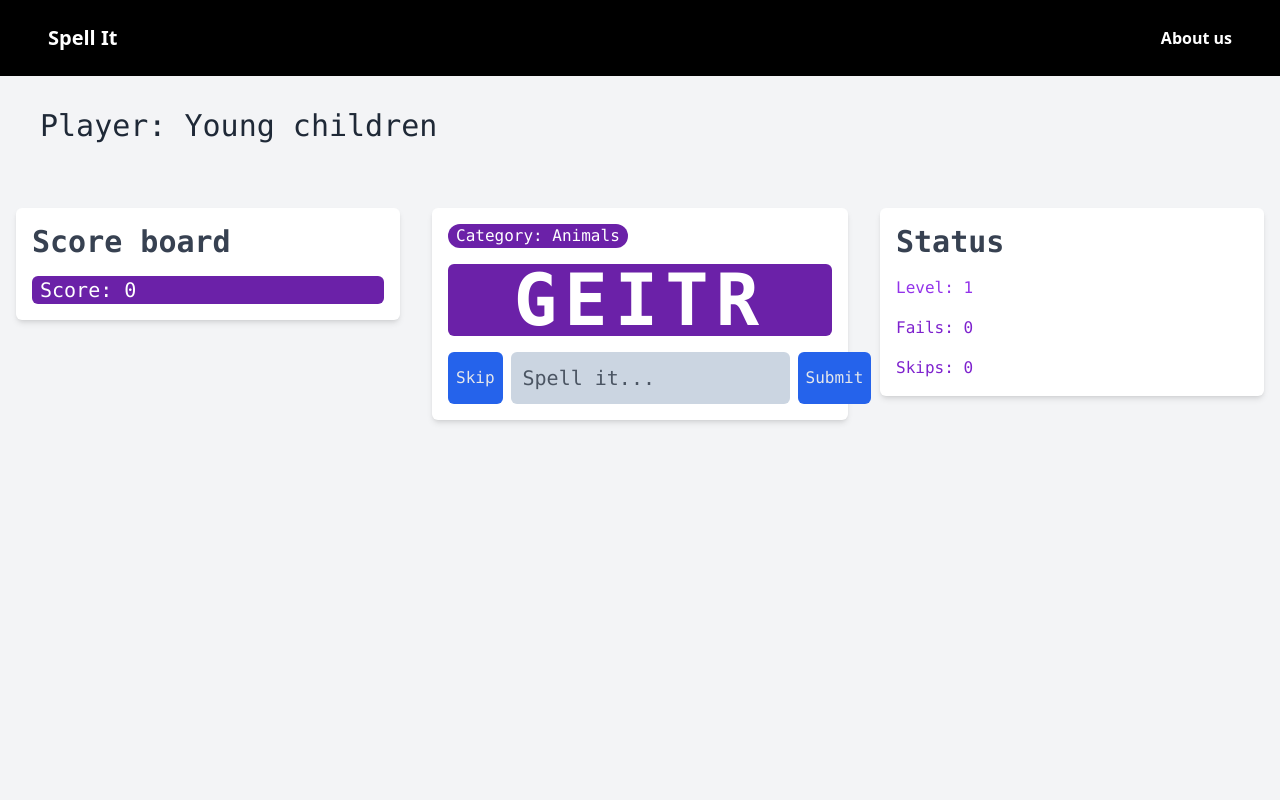
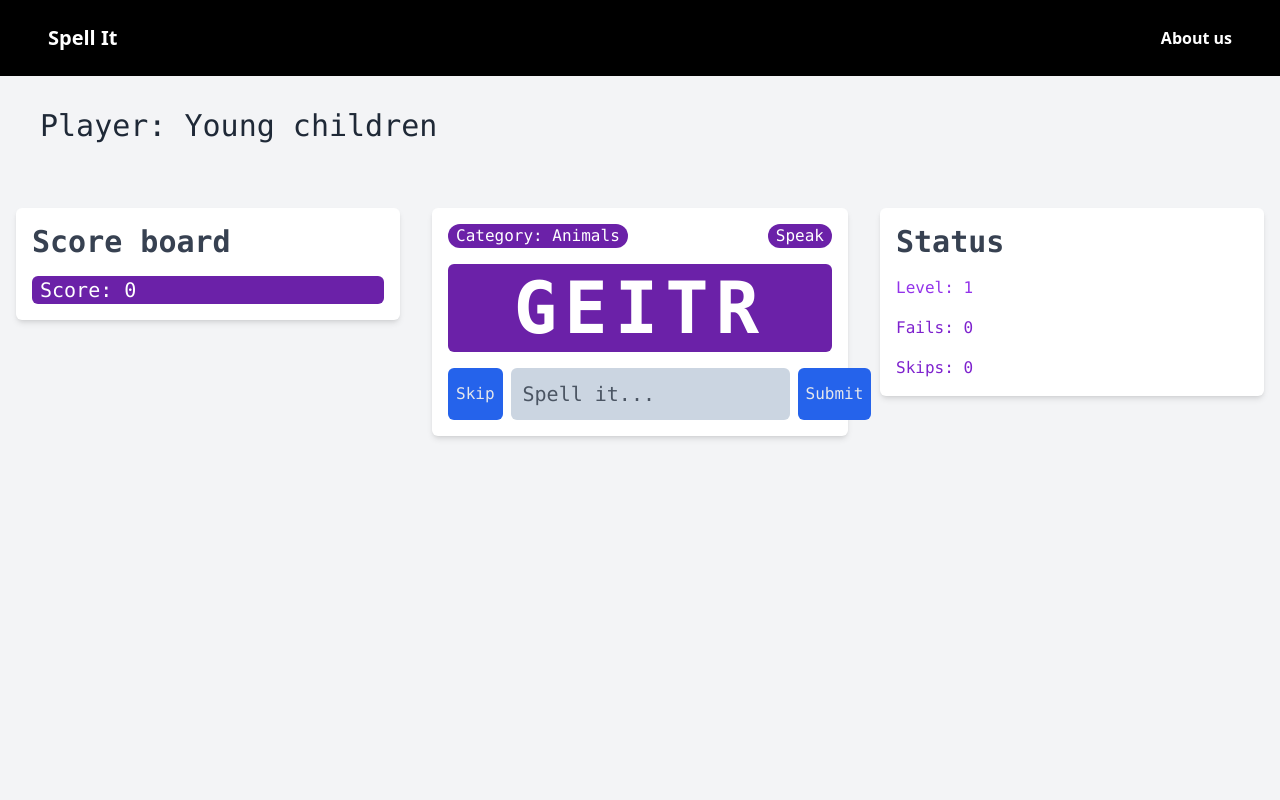
Before and after one commit to kensidiangco/spell-it-game, a Next.js app: page / in a window 1280 px wide. Both pictures are taken after typing "5" into the empty fields and a click on the input "Submit". Shown: the top 800 px of the page. Built offline with nearby package versions, Linux system fonts and the light colour scheme.

Commit message:
Fixing layout and adding textspeech features

```diff
--- a/components/GamePanel.jsx
+++ b/components/GamePanel.jsx
@@ -1,12 +1,21 @@
 import { AnimatePresence, motion } from 'framer-motion'
 import React from 'react'
 
-function GamePanel({ disableButton, category, trySubmit, skipWord, shuffleWord, handleSubmitAnswer, handleSkip, answer, setAnswer, errorMessage, successAnswer }) {
+function GamePanel({ disableButton, category, rightAnswer, skipWord, shuffleWord, handleSubmitAnswer, handleSkip, answer, setAnswer, errorMessage, successAnswer }) {
+
+  let utterance = new SpeechSynthesisUtterance();
+  utterance.text=rightAnswer
+  const handleSpeech = () => {
+    speechSynthesis.speak(utterance);
+  }
+
   return (
     <>
         {/* <div className="p-8 bg-white rounded-md shadow-xl flex flex-col gap-6 md:my-8"> */}
-           <span className="flex flex-col md:flex-row items-center">
-            <p className="bg-purple-800 text-white px-2 rounded-xl">Category: {category}</p>
+           <span className="flex flex-col xl:flex-row items-center justify-between gap-4">
+              <p className="bg-purple-800 text-white px-2 rounded-xl">Category: {category}</p>
+              <button onClick={handleSpeech} className="bg-purple-800 text-white px-2 rounded-xl">Speak</button>
+
             {/*<p className="text-sm text-purple-500">Level: {level}</p>
             <p className={`${trySubmit > 2? "text-md bg-red-600 text-white px-2 rounded-xl" : "text-purple-700 text-sm"}`}>Fails: {trySubmit - 1}</p>
             <p className={`${skipWord > 2? "text-md bg-red-600 text-white px-2 rounded-xl" : "text-purple-700 text-sm"}`}>Skips: {skipWord}</p>
@@ -21,10 +30,10 @@ function GamePanel({ disableButton, category, trySubmit, skipWord, shuffleWord,
             // whileTap={{ scale: 0.9 }}
             whileInView={{ opacity: 1 }}
           >
-            <p className="text-5xl md:text-7xl bg-purple-800 text-white rounded-md px-2 font-bold text-center tracking-widest">{shuffleWord}</p>
+            <p className="text-5xl md:text-7xl bg-purple-800 text-white rounded-md p-2 font-bold text-center tracking-widest">{shuffleWord}</p>
           </motion.button>
 
-          <form className='flex flex-col md:flex-row gap-2' onSubmit={handleSubmitAnswer}>
+          <form className='flex flex-col xl:flex-row gap-2' onSubmit={handleSubmitAnswer}>
             <input type="button" value="Skip" className={`${skipWord == 3? "bg-red-600" : "bg-blue-600 hover:bg-blue-500"} text-gray-200 rounded-md p-2 cursor-pointer transition transition-delay-1`} onClick={handleSkip}/>
             <input type="text" placeholder="Spell it..." className="bg-slate-300 rounded-md p-3 placeholder:text-gray-600 text-xl" value={answer} onChange={(e) => setAnswer(e.target.value)} required />
             <input type="submit" value="Submit" className={`${disableButton? 'bg-gray-500' : 'bg-blue-600 hover:bg-blue-500'} text-gray-200 rounded-md p-2 cursor-pointer transition transition-delay-1`} disabled={disableButton}/>
--- a/pages/index.js
+++ b/pages/index.js
@@ -77,13 +77,16 @@ export default function Home() {
       const pickedWord = word[Math.floor(Math.random()*word.length)]
       setRightAnswer(pickedWord)
       const shuffleWord = pickedWord.split('').sort(function(){return 0.5-Math.random()}).join('')
+
       if(pickedWord !== shuffleWord){
         setShuffleWord(shuffleWord)
-      }else{
+      }
+
+      if(pickedWord === shuffleWord) {
         setShuffleWord(pickedWord.split('').sort(function(){return 0.5-Math.random()}).join(''))
       }
+      console.log(pickedWord, shuffleWord)
     }
-
     // Level 2
     if(age && level == 2) {
       const pickedCategory = MediumCategoryWords[Math.floor(Math.random()*MediumCategoryWords.length)]
@@ -92,9 +95,12 @@ export default function Home() {
       const pickedWord = word[Math.floor(Math.random()*word.length)]
       setRightAnswer(pickedWord)
       const shuffleWord = pickedWord.split('').sort(function(){return 0.5-Math.random()}).join('')
+
       if(pickedWord !== shuffleWord){
         setShuffleWord(shuffleWord)
-      }else{
+      }
+
+      if(pickedWord === shuffleWord){
         setShuffleWord(pickedWord.split('').sort(function(){return 0.5-Math.random()}).join(''))
       }
     }
@@ -212,8 +218,8 @@ export default function Home() {
           <p className="text-2xl">- 2 correct answers to finish the game</p>
         </div> */}
 
-        <div class="grid grid-cols-1 md:grid-cols-3 gap-4 place-items-center md:h-screen items-start pt-4 pb-8 md:pt-16">
-          <div className='flex flex-col gap-4 bg-white p-4 rounded-md shadow-md md:w-96'>
+        <div class="grid grid-cols-1 xl:grid-cols-3 gap-4 place-items-center xl:h-screen items-start pt-4 pb-8 md:pt-16">
+          <div className='flex flex-col gap-4 bg-white p-4 rounded-md shadow-md md:w-80 xl:w-96'>
             <p className="text-3xl font-bold text-gray-700">Score board</p>
             <p className="text-xl bg-purple-800 px-2 text-white rounded-md">Score: <span>{level - 1}</span></p>
 
@@ -254,10 +260,11 @@ export default function Home() {
               errorMessage={errorMessage}
               successAnswer={successAnswer}
               disableButton={disableButton}
+              rightAnswer={rightAnswer}
             />
           </div>
 
-          <div className='grid grid-cols-1 gap-4 bg-white p-4 rounded-md shadow-md md:w-96'>
+          <div className='grid grid-cols-1 gap-4 bg-white p-4 rounded-md shadow-md w-auto xl:w-96'>
             <p className="text-3xl font-bold text-gray-700">Status</p>
             <p className="text-purple-600">Level: {level}</p>
             {trySubmit > 2 ?
```
